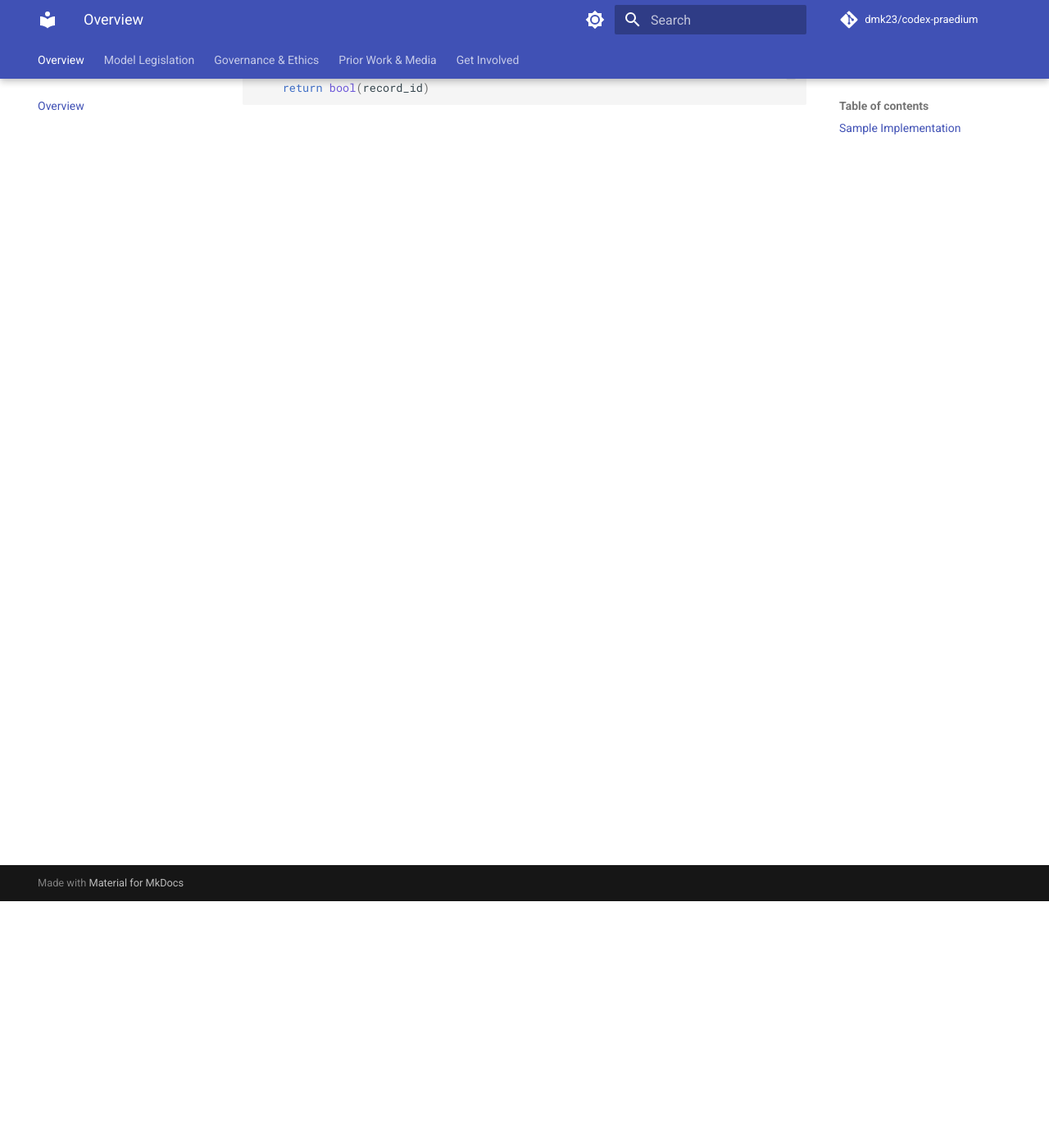
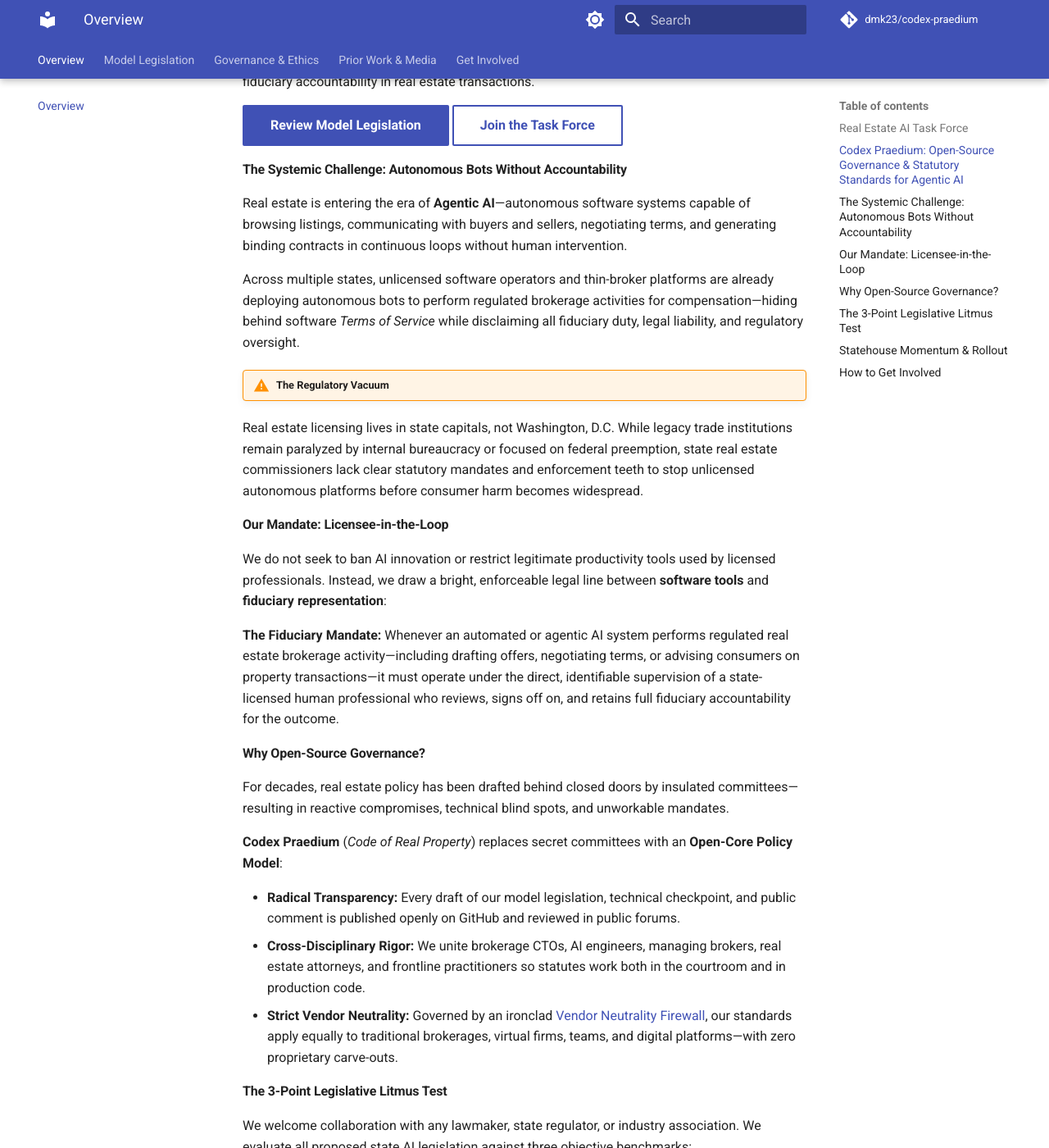
Before and after one commit to dmk23/codex-praedium, an MkDocs documentation site: the page built from docs/index.md, in a window 1280 px wide and 1400 px high, scrolled down 301 px. Shown: the whole window at 82% size. Built offline with MkDocs 1.6.1 and Material for MkDocs 9.7.7, drawn with Linux system fonts in a browser that asks for light colours; comment, search, counter and statistics services are not loaded; some of the changed text lies outside the part shown.

Commit message:
Revise index.md to include Real Estate AI Task Force details
Expanded the draft portal with detailed guidelines on the Real Estate AI Task Force's initiatives, emphasizing the importance of fiduciary accountability in AI-driven real estate transactions. Added sections on legislative benchmarks, statehouse momentum, and opportunities for public involvement.

````diff
--- a/docs/index.md
+++ b/docs/index.md
@@ -1,10 +1,69 @@
-# Model Policy & Implementation Guide
+#### Real Estate AI Task Force
 
-Welcome to the draft portal. Use the left sidebar to review the model legislation and reference code.
+#### *Codex Praedium: Open-Source Governance & Statutory Standards for Agentic AI*
 
-## Sample Implementation
+**Consumer protection requires a fiduciary in the loop.**
+An initiative of the **American Real Estate Association (ARA)**, the Real Estate AI Task Force builds enforceable, state-level statutory frameworks and technical standards to ensure autonomous AI systems never replace human fiduciary accountability in real estate transactions.
 
-```python
-def verify_compliance(record_id: str) -> bool:
-    return bool(record_id)
-```
+[Review Model Legislation](legislation.md){ .md-button .md-button--primary }
+[Join the Task Force](participate.md){ .md-button }
+
+#### The Systemic Challenge: Autonomous Bots Without Accountability
+
+Real estate is entering the era of **Agentic AI**—autonomous software systems capable of browsing listings, communicating with buyers and sellers, negotiating terms, and generating binding contracts in continuous loops without human intervention.
+
+Across multiple states, unlicensed software operators and thin-broker platforms are already deploying autonomous bots to perform regulated brokerage activities for compensation—hiding behind software *Terms of Service* while disclaiming all fiduciary duty, legal liability, and regulatory oversight.
+
+!!! warning "The Regulatory Vacuum"
+Real estate licensing lives in state capitals, not Washington, D.C. While legacy trade institutions remain paralyzed by internal bureaucracy or focused on federal preemption, state real estate commissioners lack clear statutory mandates and enforcement teeth to stop unlicensed autonomous platforms before consumer harm becomes widespread.
+
+#### Our Mandate: Licensee-in-the-Loop
+
+We do not seek to ban AI innovation or restrict legitimate productivity tools used by licensed professionals. Instead, we draw a bright, enforceable legal line between **software tools** and **fiduciary representation**:
+
+**The Fiduciary Mandate:** Whenever an automated or agentic AI system performs regulated real estate brokerage activity—including drafting offers, negotiating terms, or advising consumers on property transactions—it must operate under the direct, identifiable supervision of a state-licensed human professional who reviews, signs off on, and retains full fiduciary accountability for the outcome.
+
+#### Why Open-Source Governance?
+
+For decades, real estate policy has been drafted behind closed doors by insulated committees—resulting in reactive compromises, technical blind spots, and unworkable mandates.
+
+**Codex Praedium** (*Code of Real Property*) replaces secret committees with an **Open-Core Policy Model**:
+
+* **Radical Transparency:** Every draft of our model legislation, technical checkpoint, and public comment is published openly on GitHub and reviewed in public forums.
+* **Cross-Disciplinary Rigor:** We unite brokerage CTOs, AI engineers, managing brokers, real estate attorneys, and frontline practitioners so statutes work both in the courtroom and in production code.
+* **Strict Vendor Neutrality:** Governed by an ironclad [Vendor Neutrality Firewall](governance.md#vendor-neutrality-conflict-firewall), our standards apply equally to traditional brokerages, virtual firms, teams, and digital platforms—with zero proprietary carve-outs.
+
+#### The 3-Point Legislative Litmus Test
+
+We welcome collaboration with any lawmaker, state regulator, or industry association. We evaluate all proposed state AI legislation against three objective benchmarks:
+
+BenchmarkCore RequirementWhy It Matters
+****1. Identifiable Fiduciary****
+Requires a named, state-licensed human professional to be clearly disclosed to the consumer for any automated transaction workflow.Eliminates "black-box" anonymity so consumers always know who owes them loyalty and care.
+****2. Pre-Execution Human Sign-Off****
+Mandates human licensee review and approval *before* any offer, counteroffer, or binding contractual term is transmitted.Prevents probabilistic AI hallucinations or missed addenda from binding consumers to costly errors.
+****3. Direct Enforcement Teeth****
+Empowers state real estate commissioners to investigate, fine, and enjoin *unlicensed* software operators—not just police existing agents.Stops regulatory deflection where agencies only audit licensed brokers while ignoring illegal tech startups.
+
+#### Statehouse Momentum & Rollout
+
+Unlike traditional committees that spend years "monitoring trends," our model statutory language is actively advancing in state capitals:
+
+* **New York:** Bicameral draft legislation under active review by State Senate and Assembly sponsors ahead of the upcoming legislative session.
+* **Florida & Maryland:** Model statutory language circulating with state legislators and policy advisors.
+* **California & Texas:** Active gap-analysis and stakeholder recruitment targeting high-volume middle markets and broker supervision reform.
+
+[Explore the Full Statutory Framework →](legislation.md)
+
+#### How to Get Involved
+
+Whether you are a brokerage architect, a managing broker, a state policy leader, or a frontline agent, there is a dedicated track for your expertise:
+
+* **Engineering & PropTech Leaders:** Join the *Technical & AI Systems Panel* to stress-test human-in-the-loop checkpoints and audit-log definitions.
+* **Managing Brokers & Counsel:** Join the *Operations & Supervision Panel* to ensure compliance standards scale cleanly across independent and national firms.
+* **State Policy Chairs:** Lead legislative briefings and commissioner outreach in your state capital.
+* **All Practitioners & Consumers:** Submit real-world edge cases and line-by-line feedback through our open [Public RFC Portal](participate.md).
+
+[View Contributor Tracks & Onboarding Rules →](participate.md)
+
+*Chaired by **Dmitriy Kruglyak** (Managing Broker & Software Engineer) in partnership with **Jason Haber** (President, American Real Estate Association). View source repository and commit history on [GitHub](/goto?url=CAESXwHEIkXXjE2lzGv7R8IEfdINxYrIfeC6FL3cDrTNZp53y5Zl4LGA1EjI21MZyJvu6vK8bUa_Yop2H94pOXbsibLHGICEMxfEnN-6RyLLgB2r8FRk5HhE5Wy_PKQ6em9P).*
````
